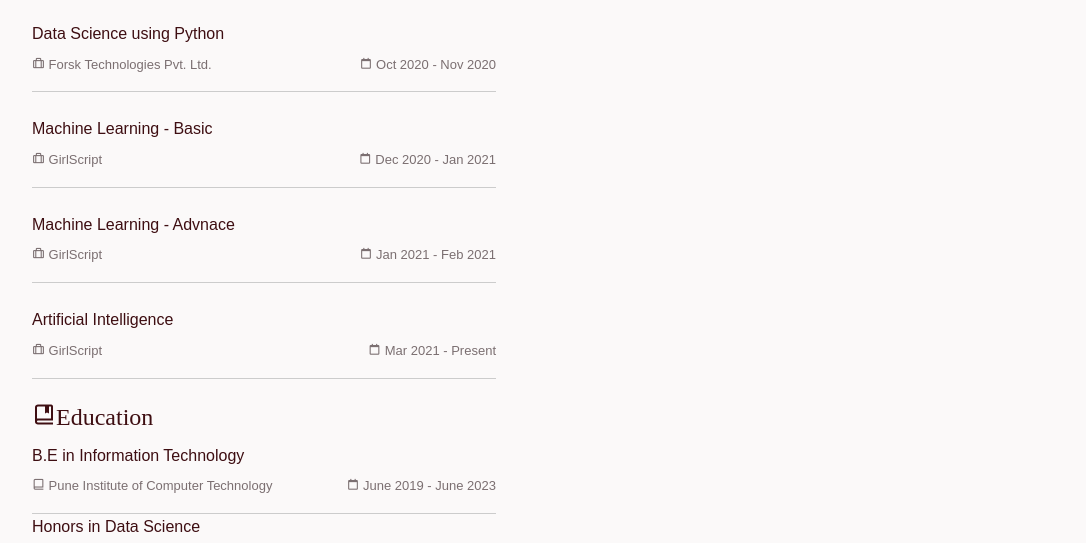
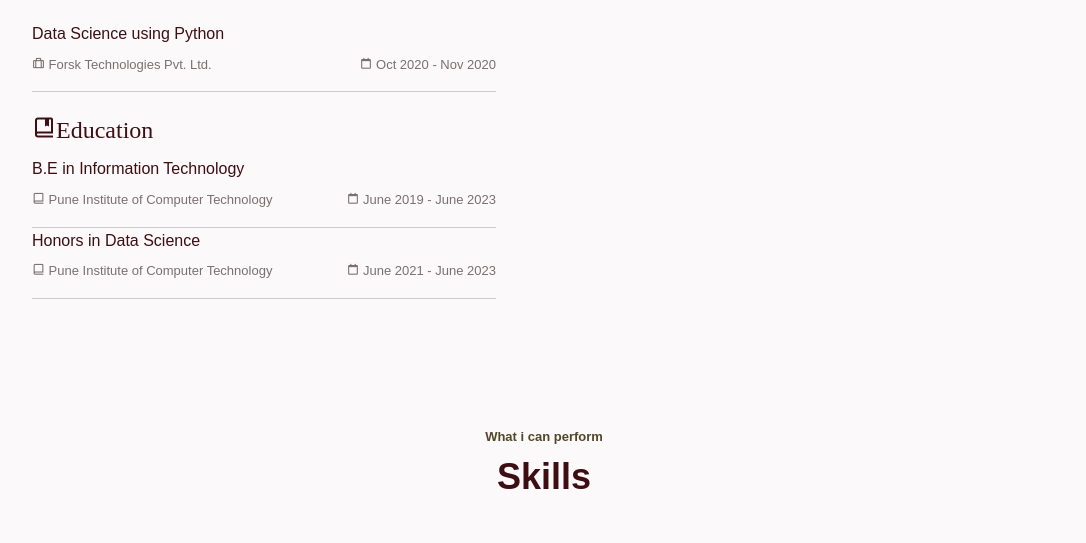
Before and after one commit to farhan-naqvi/personal_portfolio, a plain HTML site: page index.html in a window 1280 px wide. Shown: the part 2590-3133 px from the top of the page, without its empty margins (96-1182 px from the left). Drawn offline with nearby package versions, Linux system fonts and the light colour scheme.

Commit message:
work changes

```diff
--- a/index.html
+++ b/index.html
@@ -189,7 +189,7 @@
                         </div>
                     </div>
 
-                    <div class="qualification__data">
+                    <!-- <div class="qualification__data">
                         <h3 class="qualification__area">Machine Learning - Basic</h3>
 
                         <div class="qualification__box">
@@ -202,10 +202,10 @@
                                 Dec 2020 - Jan 2021
                             </span>
                         </div>
-                    </div>
+                    </div> -->
 
 
-                     <div class="qualification__data">
+                     <!-- <div class="qualification__data">
                         <h3 class="qualification__area">Machine Learning - Advnace</h3>
 
                         <div class="qualification__box">
@@ -218,9 +218,9 @@
                                 Jan 2021 - Feb 2021
                             </span>
                         </div>
-                    </div>
+                    </div> -->
 
-                    <div class="qualification__data">
+                    <!-- <div class="qualification__data">
                         <h3 class="qualification__area">Artificial Intelligence</h3>
 
                         <div class="qualification__box">
@@ -233,7 +233,7 @@
                                 Mar 2021 - Present
                             </span>
                         </div>
-                    </div>
+                    </div> -->
 
 
                 </div>
```
